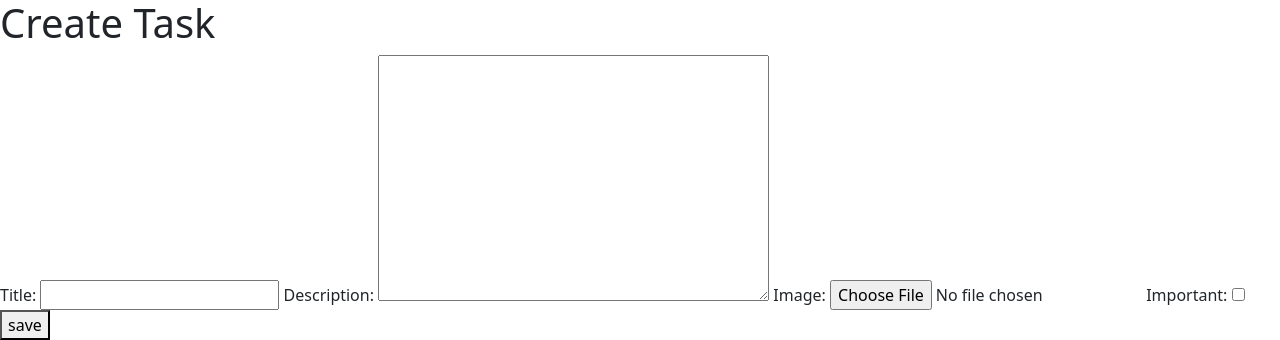
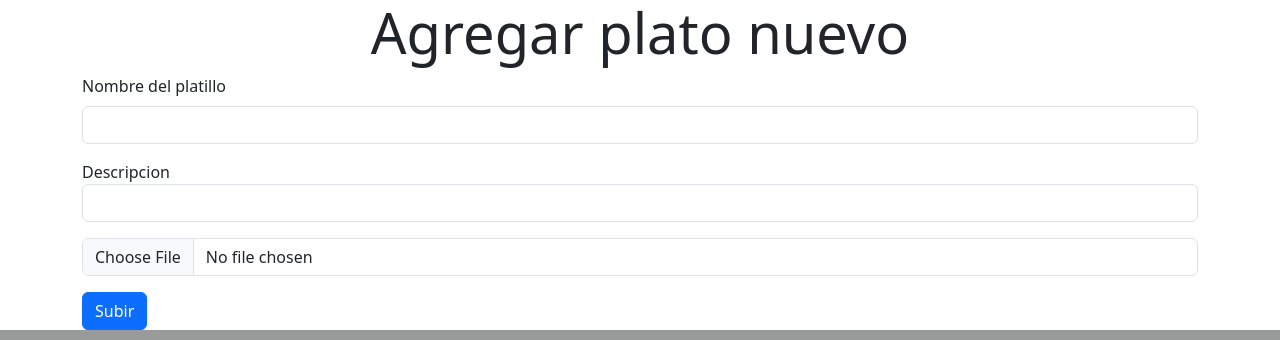
Before and after one commit to dan-max/sapore-rafinatto, a Django app: page /task/create/ in a window 1280 px wide. Shown: the part 801-1141 px from the top of the page. Run offline with Django 4.2, Linux system fonts and the light colour scheme; a user stored in the database is signed in.

Commit message:
subida de imagenes habilitada

```diff
--- a/djangocrud/settings.py
+++ b/djangocrud/settings.py
@@ -125,7 +125,7 @@ USE_TZ = True
 # https://docs.djangoproject.com/en/4.2/howto/static-files/
 
 STATIC_URL = "/static/"
-STATICFLES_DIRS= (os.path.join(BASE_DIR,'tasks/static'),)
+STATICFILES_DIRS= (os.path.join(BASE_DIR,'tasks/static'),)
 
 LOGIN_URL= '/singin'
 
--- a/djangocrud/urls.py
+++ b/djangocrud/urls.py
@@ -17,6 +17,8 @@ Including another URLconf
 from django.contrib import admin
 from django.urls import path
 from tasks import views
+from django.conf import settings
+from django.conf.urls.static import static
 #aqui almacenamos nuestras vistas
 urlpatterns = [
     path('admin/', admin.site.urls),
@@ -31,3 +33,8 @@ urlpatterns = [
     path('task/<int:task_id>/delete', views.delete_task, name='delete_task'),
     path('task_completed/', views.task_completed, name='task_completed'),
 ]
+'''
+solo en desarrollo, en produccion hay que agregar un engine
+'''
+if settings.DEBUG:
+    urlpatterns += static(settings.STATIC_URL, document_root=settings.STATICFILES_DIRS)
--- a/tasks/form.py
+++ b/tasks/form.py
@@ -5,7 +5,4 @@ from django import forms
 class TaskForm(ModelForm):
     class Meta:
         model= Task
-        fields= ['title', 'description','image', 'important']
-        widgets = {
-            'image': forms.FileInput(attrs={'class': 'form-control-file'}),
-        }
+        fields= ['title', 'description','image']
--- a/tasks/models.py
+++ b/tasks/models.py
@@ -6,9 +6,9 @@ class Task(models.Model):
     description= models.TextField(blank=True)
     created= models.DateTimeField(auto_now_add=True)
     datecompleted= models.DateTimeField(null=True, blank=True)
-    important= models.BooleanField(default=False)
+
     user = models.ForeignKey(User, on_delete=models.CASCADE)
-    image= models.ImageField(upload_to='imagenes', null=True)
+    image= models.ImageField(upload_to='upload', null=True)
 
     def __str__(self):
         return self.title + ' - by ' + self.user.username
--- a/tasks/templates/create_task.html
+++ b/tasks/templates/create_task.html
@@ -1,16 +1,26 @@
 {% extends 'base.html' %}
 {% block content %}
+{{error}}
+<main class="container">
+    <div class="row">
+    <h1 class="display-4 d-flex justify-content-center align-items-center">Agregar plato nuevo</h1>
+    <form action="/task/create/" method="POST" enctype="multipart/form-data">
 
-<h1>
-    Create Task
-</h1>
-<form action="/task/create/" method="POST">
     {% csrf_token %}
-    {{form}}
-    <button>
-        save
-    </button>
-</form>
+    <div class="mb-3">
+        <label for="exampleFormControlInput1" class="form-label">Nombre del platillo</label>
+        <input type="text" class="form-control" name="title" id="title" placeholder="">
+      </div>
+      <div class="mb-3">
+        <label for="descripcion">Descripcion</label>
+        <input type="text" name="description" id="description" class="form-control" placeholder="">
+  </div>
+    <div class="input-group mb-3">
 
-
+        <input type="file" class="form-control" id="image" name="image" aria-describedby="inputGroupFileAddon03" aria-label="Upload">
+      </div>
+    <button type="submit" class="btn btn-primary">Subir</button>
+    </form>
+    </div>
+</main>
 {% endblock %}
--- a/tasks/templates/singup.html
+++ b/tasks/templates/singup.html
@@ -28,12 +28,12 @@
                         <input type="text" name="username" id="username" class="form-control" placeholder="Write your username">
                    </div>
 
-       <div class="mb-3">
+                    <div class="mb-3">
                         <label for="password1">Password:</label>
                         <input type="password" name="password1" id="password1" class="form-control" placeholder="Write your password">
                     </div>
 
-        <div class="mb-3">
+                    <div class="mb-3">
                         <label for="password2">Password:</label>
                         <input type="password" name="password2" id="password2" class="form-control" placeholder="Confirm your password">
                     </div>
--- a/tasks/templates/task.html
+++ b/tasks/templates/task.html
@@ -10,7 +10,7 @@
         <div class="col-4 mt-5 mb-5 d-flex justify-content-center align-items-center">
 
             <div class="card" style="width: 14rem;">
-                <img src="{% static task.image %}" class="card-img-top" alt="platillo">
+                <img src="{% static image.url %}" class="card-img-top" alt="platillo">
                 <div class="card-body column d-flex justify-content-center align-items-center">
                   <h5 class="card-title"><a href="{% url 'task_detail' task.id %}">{{task.title}}</a></h5>
                 </div>
--- a/tasks/views.py
+++ b/tasks/views.py
@@ -37,12 +37,6 @@ def singup(request):
 
 @login_required
 
-def tasks (request):
-    tasks=Task.objects.filter(user=request.user, datecompleted__isnull=True)
-    return render(request, 'task.html', {'tasks': tasks})
-
-@login_required
-
 def singout(request):
     logout(request)
     return redirect('home')
@@ -69,24 +63,23 @@ def singin(request):
 
 @login_required
 
+def tasks (request):
+    tasks=Task.objects.filter(user=request.user, datecompleted__isnull=True)
+    return render(request, 'task.html', {'tasks': tasks})
+
+@login_required
+
 def create_task(request):
-    if request.method == 'GET':
-        return render(request, 'create_task.html', {
-            'form': TaskForm
-        })
-    else:
-        try:
-            form = TaskForm(request.POST)
+    if request.method == 'POST':
+        form = TaskForm(request.POST, request.FILES)  # Asegúrate de incluir request.FILES para manejar los archivos.
+        if form.is_valid():
             new_task = form.save(commit=False)
             new_task.user = request.user
             new_task.save()
             return redirect('task')
-        except ValueError:
-
-            return render(request, 'create_task.html', {
-                'form': TaskForm,
-                'error': 'Please provide valid data'
-            })
+    else:
+        form = TaskForm()
+    return render(request, 'create_task.html', {'form': form})
 
 @login_required
 def task_detail(request, task_id):
```
Also changed, not shown: tasks/migrations/0001_initial.py, tasks/migrations/0002_alter_task_image.py, tasks/migrations/0002_task_datecompleted_alter_task_created.py (deleted), tasks/migrations/0003_alter_task_image.py, tasks/migrations/0004_alter_task_image.py, tasks/migrations/0004_task_image.py (deleted), tasks/migrations/0005_alter_task_image.py (deleted), tasks/migrations/0007_alter_task_image.py (deleted), tasks/static/0575e6975a7306e42fb00d8cb5c4a868f2647621fddb88dd5c9b0ddb78abba84.jpg (added), upload/0575e6975a7306e42fb00d8cb5c4a868f2647621fddb88dd5c9b0ddb78abba84.jpg (added), upload/alex-haney-CAhjZmVk5H4-unsplash.jpg (added).
